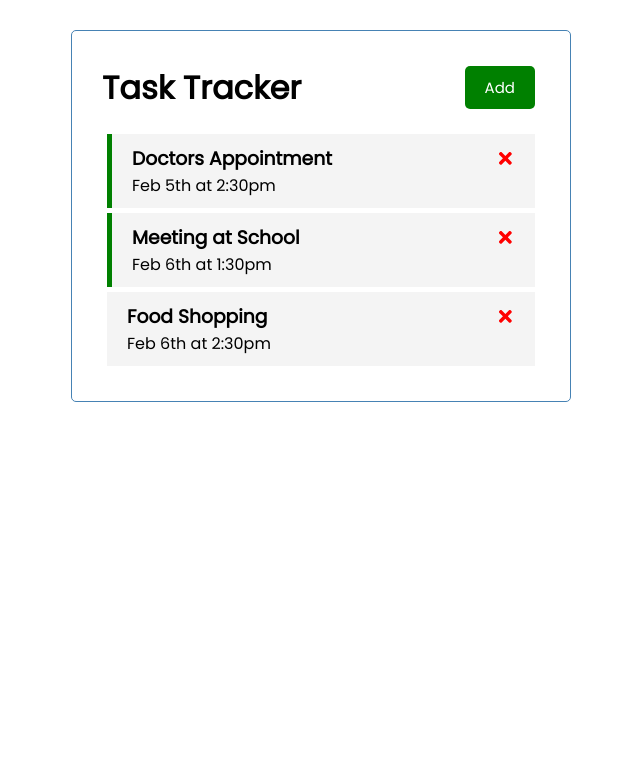
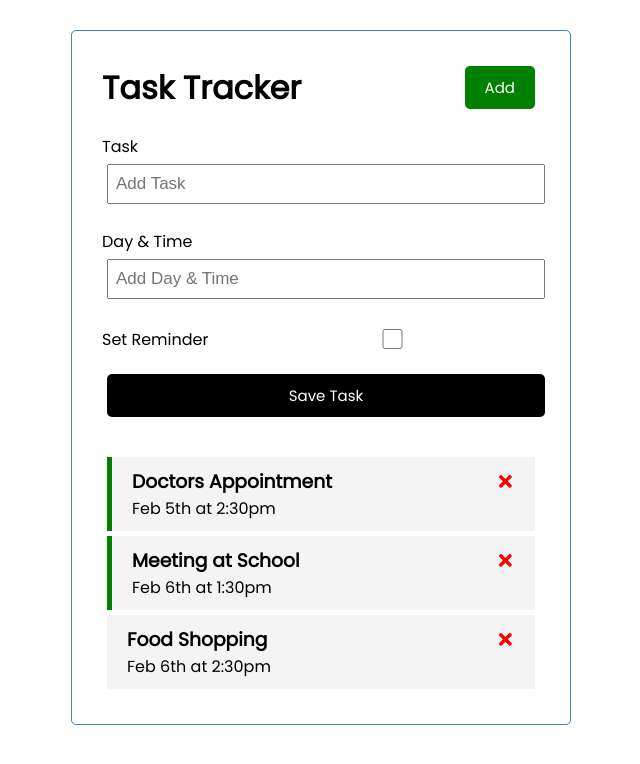
Before and after one commit to NicoGiuliani/react-task-tracker, a React (Create React App) app: page / in a window 1280 px wide. Shown: the top 764 px of the page, without its empty margins (319-959 px from the left). Built offline with nearby package versions, Linux system fonts and the light colour scheme.

Commit message:
Working on add task form

```diff
--- a/src/App.js
+++ b/src/App.js
@@ -1,6 +1,7 @@
 import { useState } from 'react'
 import Header from './components/Header';
 import Tasks from './components/Tasks';
+import AddTask from './components/AddTask';
 
 function App() {
   const [tasks, setTasks] = useState([
@@ -35,6 +36,7 @@
   return (
     <div className="container">
       <Header />
+      <AddTask />
       {tasks.length > 0 ? (<Tasks tasks={tasks} onDelete={deleteTask} onToggle={toggleReminder} />) : 'No tasks to display'}
     </div>
   )
--- /dev/null
+++ b/src/components/AddTask.js
@@ -0,0 +1,28 @@
+import { useState } from 'react'
+
+const AddTask = () => {
+  const [ text, setText ] = useState('')
+  const [ day, setDay ] = useState('')
+  const [ reminder, setReminder ] = useState(false)
+
+  return (
+    <form className='add-form'>
+      <div className='form-control'>
+        <label>Task</label>
+        <input type='text' placeholder='Add Task' value={text} onChange={(e) => setText(e.target.value)}></input>
+      </div>
+      <div className='form-control'>
+        <label>Day & Time</label>
+        <input type='text' placeholder='Add Day & Time' value={day} onChange={(e) => setDay(e.target.value)}></input>
+      </div>
+      <div className='form-control form-control-check'>
+        <label>Set Reminder</label>
+        <input type='checkbox' placeholder='Add Reminder' value={reminder} onChange={(e) => setReminder(e.currentTarget.checked)}></input>
+      </div>
+
+      <input className='btn btn-block' type='submit' value='Save Task'></input>
+    </form>
+  )
+}
+
+export default AddTask
```
